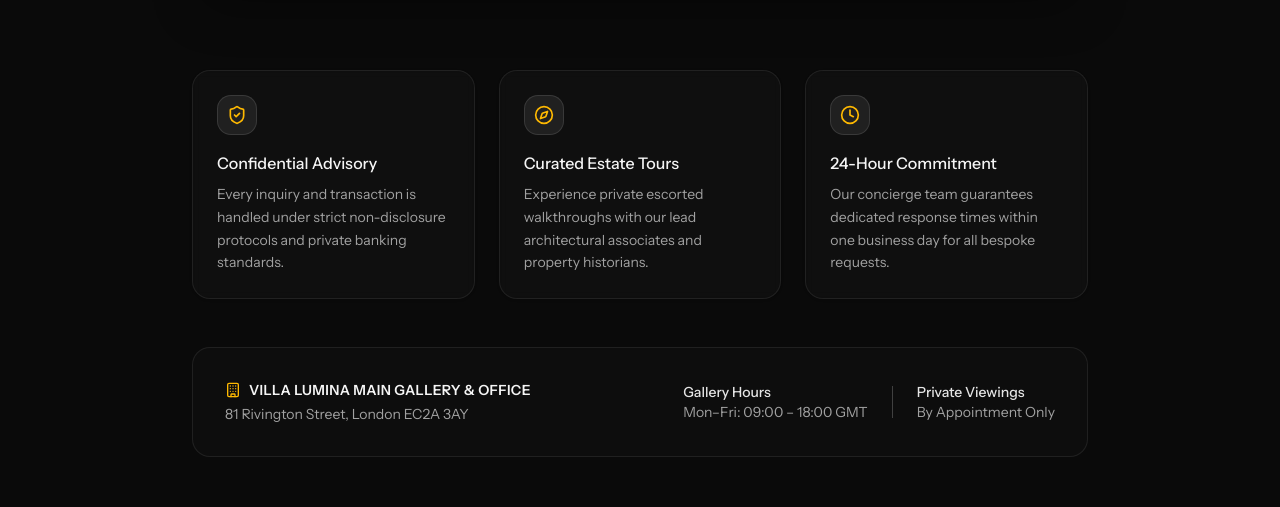
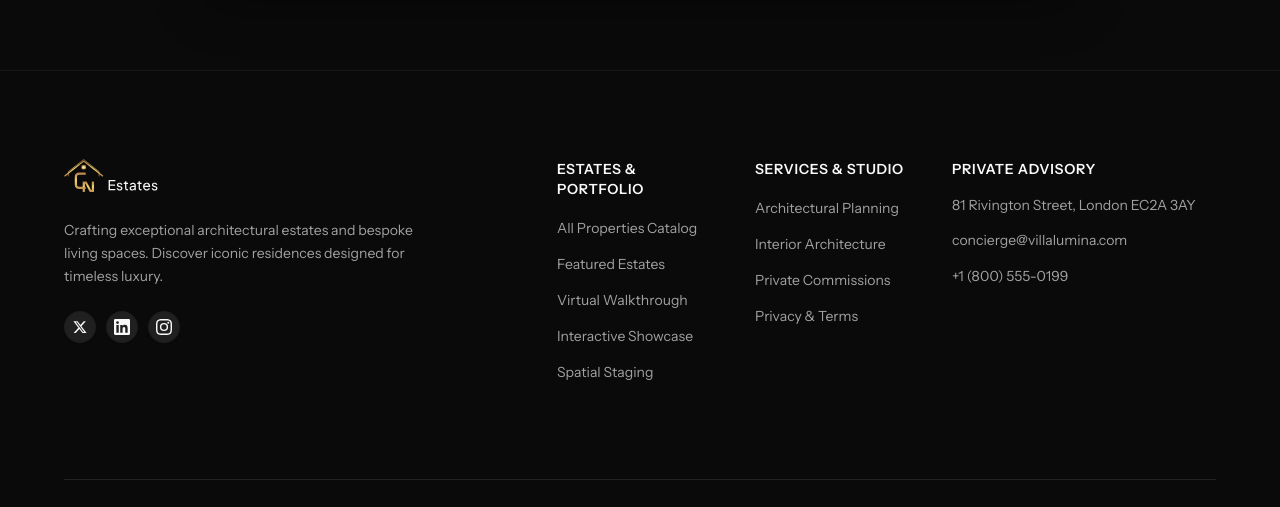
Before and after one commit to vijaybansalll/realestate-next, a Next.js app: page /contact-us in a window 1280 px wide. Shown: the part 953-1460 px from the top of the page. Built offline with nearby package versions, Linux system fonts and the light colour scheme; no server answers.

Commit message:
contact page ui fix

```diff
--- a/src/app/(marketing)/contact-us/page.tsx
+++ b/src/app/(marketing)/contact-us/page.tsx
@@ -1,13 +1,6 @@
 import type { Metadata } from "next";
 import Link from "next/link";
-import {
-  ArrowLeft,
-  Clock,
-  ShieldCheck,
-  Compass,
-  Building,
-  Sparkles,
-} from "lucide-react";
+import { ArrowLeft, Clock, ShieldCheck, Compass, Sparkles } from "lucide-react";
 import { ContactSection } from "@/components/contact";
 import { SectionHeader } from "@/components/common";
 import { siteConfig } from "@/config/site";
@@ -31,27 +24,6 @@ export const metadata: Metadata = {
       "Connect with the Villa Lumina private advisory team. Inquire about bespoke acquisitions, private architectural viewings, and off-market residences.",
   },
 };
-
-const advisoryHighlights = [
-  {
-    icon: <ShieldCheck className="size-5 text-amber-500 dark:text-amber-400" />,
-    title: "Confidential Advisory",
-    description:
-      "Every inquiry and transaction is handled under strict non-disclosure protocols and private banking standards.",
-  },
-  {
-    icon: <Compass className="size-5 text-amber-500 dark:text-amber-400" />,
-    title: "Curated Estate Tours",
-    description:
-      "Experience private escorted walkthroughs with our lead architectural associates and property historians.",
-  },
-  {
-    icon: <Clock className="size-5 text-amber-500 dark:text-amber-400" />,
-    title: "24-Hour Commitment",
-    description:
-      "Our concierge team guarantees dedicated response times within one business day for all bespoke requests.",
-  },
-];
 
 export default function ContactUsPage() {
   return (
@@ -84,60 +56,6 @@ export default function ContactUsPage() {
         <div className="mx-auto max-w-4xl">
           <ContactSection />
         </div>
-
-        {/* Advisory Highlights & Assurances */}
-        <div className="mx-auto mt-16 max-w-4xl sm:mt-20">
-          <div className="grid gap-6 sm:grid-cols-3">
-            {advisoryHighlights.map((item) => (
-              <div
-                key={item.title}
-                className="rounded-2xl border border-neutral-200/80 bg-white/60 p-6 shadow-sm backdrop-blur-xs transition-colors dark:border-neutral-800/80 dark:bg-neutral-900/40"
-              >
-                <div className="mb-4 inline-flex size-10 items-center justify-center rounded-xl border border-neutral-200/80 bg-neutral-100/80 dark:border-neutral-700/80 dark:bg-neutral-800/80">
-                  {item.icon}
-                </div>
-                <h3 className="font-heading text-base font-medium text-neutral-900 dark:text-neutral-100">
-                  {item.title}
-                </h3>
-                <p className="mt-2 text-xs leading-relaxed text-neutral-600 sm:text-sm dark:text-neutral-400">
-                  {item.description}
-                </p>
-              </div>
-            ))}
-          </div>
-        </div>
-
-        {/* Studio Office Details */}
-        <div className="mx-auto mt-12 max-w-4xl rounded-2xl border border-neutral-200/80 bg-neutral-100/50 p-6 sm:p-8 dark:border-neutral-800/80 dark:bg-neutral-900/30">
-          <div className="flex flex-col items-start justify-between gap-6 sm:flex-row sm:items-center">
-            <div className="space-y-1">
-              <div className="flex items-center gap-2">
-                <Building className="size-4 text-amber-500 dark:text-amber-400" />
-                <h4 className="font-heading text-sm font-semibold tracking-wide text-neutral-900 uppercase dark:text-neutral-100">
-                  Villa Lumina Main Gallery & Office
-                </h4>
-              </div>
-              <p className="text-xs text-neutral-600 sm:text-sm dark:text-neutral-400">
-                {siteConfig.contact.address}
-              </p>
-            </div>
-            <div className="flex items-center gap-6 text-xs text-neutral-500 sm:text-sm dark:text-neutral-400">
-              <div>
-                <span className="block font-medium text-neutral-900 dark:text-neutral-200">
-                  Gallery Hours
-                </span>
-                <span>Mon–Fri: 09:00 – 18:00 GMT</span>
-              </div>
-              <div className="h-8 w-px bg-neutral-300 dark:bg-neutral-700" />
-              <div>
-                <span className="block font-medium text-neutral-900 dark:text-neutral-200">
-                  Private Viewings
-                </span>
-                <span>By Appointment Only</span>
-              </div>
-            </div>
-          </div>
-        </div>
       </div>
     </main>
   );
```
